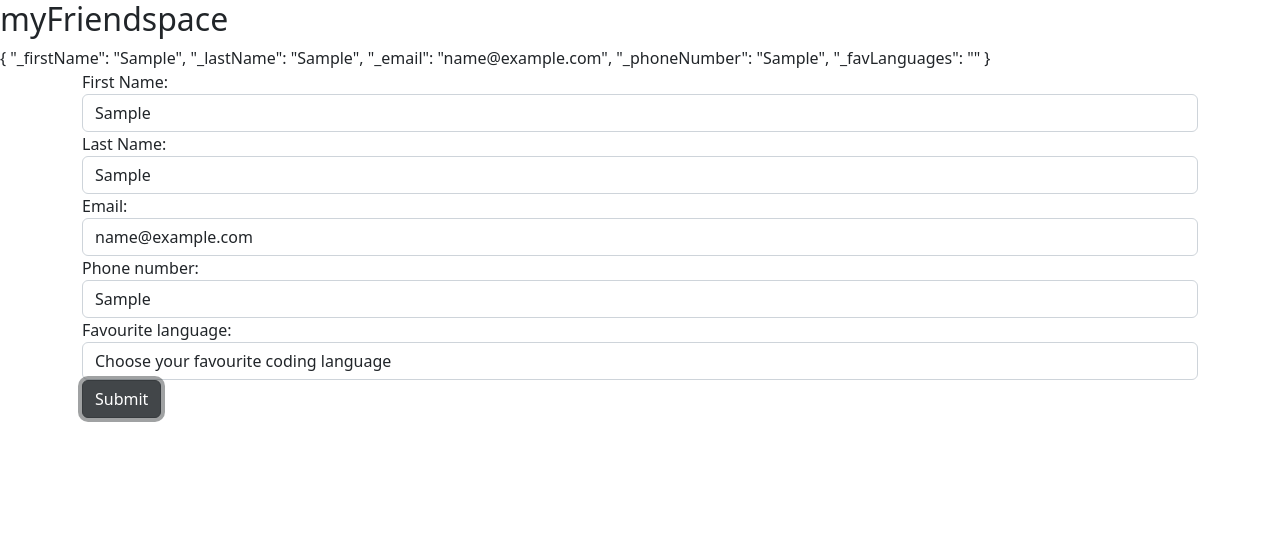
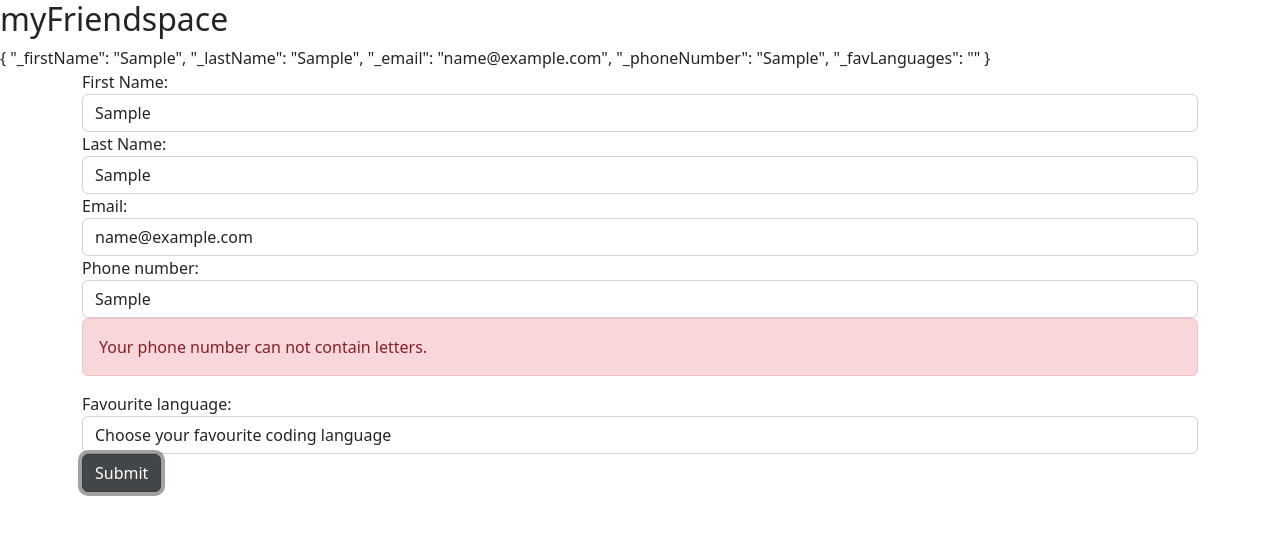
Before and after one commit to z3no/basic-angular-form, an Angular app in the folder my-friends/: page / in a window 1280 px wide. Both pictures are taken after typing "Sample", "Sample", "name@example.com", "Sample" into the empty fields and a click on the button "Submit". Shown: the top 534 px of the page. Built offline with nearby package versions, Linux system fonts and the light colour scheme.

Commit message:
found regex code on regex101 the code seems to work pretty well

```diff
--- a/my-friends/src/app/component-form/component-form.component.html
+++ b/my-friends/src/app/component-form/component-form.component.html
@@ -7,28 +7,44 @@
     <div class="form-group">
       <label for="firstName">First Name:</label>
       <input type="text" name="first name" id="firstName" class="form-control" #firstName="ngModel" [(ngModel)]="friendModel.firstName" required>
-      <div *ngIf="firstName.invalid && (firstName.dirty || firstName.touched)"
-           class="alert alert-danger">
+      <div *ngIf="firstName.invalid && (firstName.dirty || firstName.touched)" class="alert alert-danger">
         <div *ngIf="firstName.errors?.['required']">
-          Name is required.
+          Your given name is required.
         </div>
-
       </div>
     </div>
 
     <div class="form-group">
       <label for="lastName">Last Name:</label>
       <input type="text" name="last name" id="lastName" class="form-control" #lastName="ngModel" [(ngModel)]="friendModel.lastName" required>
+      <div *ngIf="lastName.invalid && (lastName.dirty || lastName.touched)" class="alert alert-danger">
+        <div *ngIf="lastName.errors?.['required']">
+          Your surname is required.
+        </div>
+      </div>
     </div>
 
     <div class="form-group">
       <label for="email">Email:</label>
       <input type="text" name="email" id="email" class="form-control" #email="ngModel" [(ngModel)]="friendModel.email" required>
+      <div *ngIf="email.invalid && (email.dirty || email.touched)" class="alert alert-danger">
+        <div *ngIf="email.errors?.['required']">
+          Your email is required.
+        </div>
+      </div>
     </div>
 
     <div class="form-group">
       <label for="phoneNumber">Phone number:</label>
-      <input type="text" name="phone number" id="phoneNumber" class="form-control" #phoneNumber="ngModel" [(ngModel)]="friendModel.phoneNumber" required>
+      <input type="text" name="phone number" id="phoneNumber" class="form-control" #phoneNumber="ngModel" [(ngModel)]="friendModel.phoneNumber" required pattern="^(((\+|00)32[ ]?(?:\(0\)[ ]?)?)|0){1}(4(60|[789]\d)\/?(\s?\d{2}\.?){2}(\s?\d{2})|(\d\/?\s?\d{3}|\d{2}\/?\s?\d{2})(\.?\s?\d{2}){2})$">
+      <div *ngIf="phoneNumber.invalid && (phoneNumber.dirty || phoneNumber.touched)" class="alert alert-danger">
+        <div *ngIf="phoneNumber.errors?.['required']">
+          Your phone number is required.
+        </div>
+        <div *ngIf="phoneNumber.errors?.['pattern']">
+          Your phone number can not contain letters.
+        </div>
+      </div>
     </div>
 
     <div class="form-group">
@@ -37,6 +53,11 @@
         <option value="" disabled selected>Choose your favourite coding language</option>
         <option *ngFor="let language of Languages">{{language}}</option>
       </select>
+      <div *ngIf="favLanguages.invalid && (favLanguages.dirty || favLanguages.touched)" class="alert alert-danger">
+        <div *ngIf="favLanguages.errors?.['required']">
+          Please choose a coding language.
+        </div>
+      </div>
     </div>
 
     <button class="btn btn-dark" type="submit">Submit</button>
```
